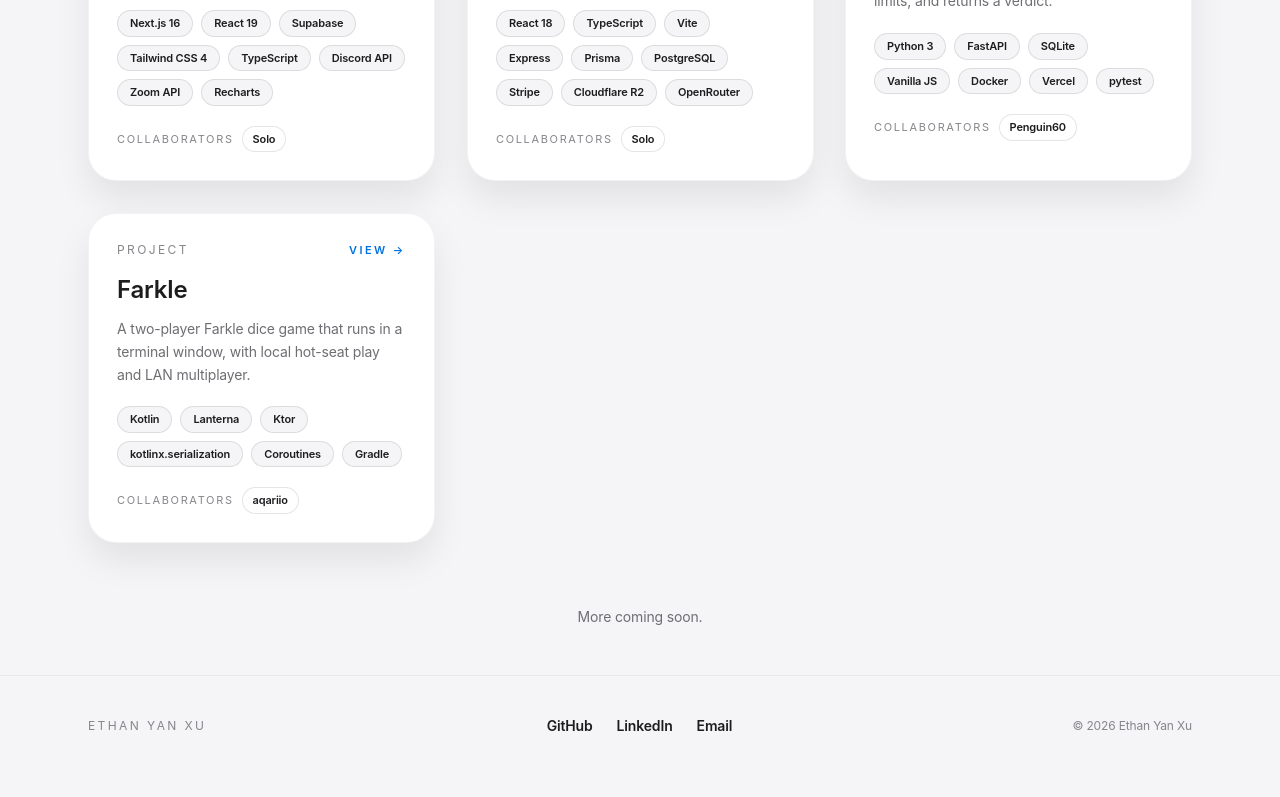
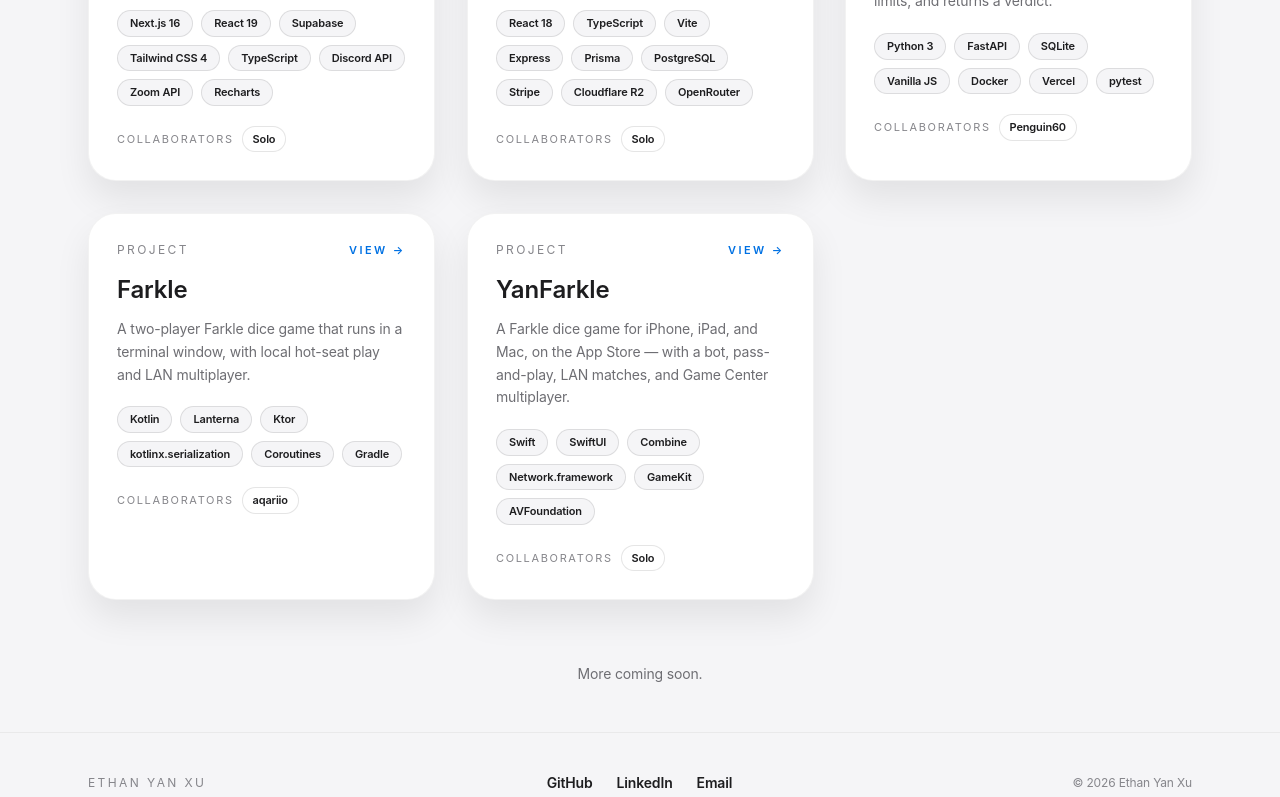
Before and after one commit to OoEthanoO/me, a Next.js app: page / in a window 1280 px wide. Shown: the part 567-1364 px from the top of the page. Before the commit the page ends 1343 px from the top, so only its background shows below. Built offline with nearby package versions, Linux system fonts and the light colour scheme.

Commit message:
Add YanFarkle project with description, technologies, and collaborator information

```diff
--- a/data/projects.ts
+++ b/data/projects.ts
@@ -124,4 +124,23 @@ export const projects: Project[] = [
       "/farkle4.png",
     ],
   },
+  {
+    title: "YanFarkle",
+    description:
+      "A Farkle dice game for iPhone, iPad, and Mac, on the App Store — with a bot, pass-and-play, LAN matches, and Game Center multiplayer.",
+    longDescription:
+      "YanFarkle is a native version of the push-your-luck dice game: throw six dice, set aside the ones that score, then choose between banking the turn or throwing the rest again and risking everything you have built up. It ships on the App Store as a universal app for iPhone, iPad and Mac, and plays four ways — against a bot, pass-and-play on a single device, across two devices on the same network, or online through Game Center matchmaking and invites.\n\nThe two online paths sit behind one game. Local matches run over Network.framework: the host opens a TCP listener and the other device joins either by typing the address or by scanning a QR code that encodes a yanfarkle:// link, which saves anyone from reading an IP out loud. Online matches run over GameKit. Either way the host is authoritative — the client sends actions and the host applies the rules and broadcasts the resulting state — and in-game chat with quick emotes rides the same channel.\n\nThe bot plays a real strategy rather than a random one: it banks immediately when the turn would win, always re-rolls on hot dice, and otherwise stops once the turn clears 300 points or only two dice are left. The dice are vector art with spring animations, WASD and single-key shortcuts drive the board on Mac and iPad, and nothing leaves the device — no accounts, no analytics, no third-party services.",
+    technologies: [
+      "Swift",
+      "SwiftUI",
+      "Combine",
+      "Network.framework",
+      "GameKit",
+      "AVFoundation",
+    ],
+    collaborators: [{ name: "Solo", github: "https://github.com/OoEthanoO" }],
+    github: "https://github.com/OoEthanoO/YanFarkle",
+    website: "https://apps.apple.com/ca/app/yanfarkle/id6761668136",
+    images: [],
+  },
 ];
```
